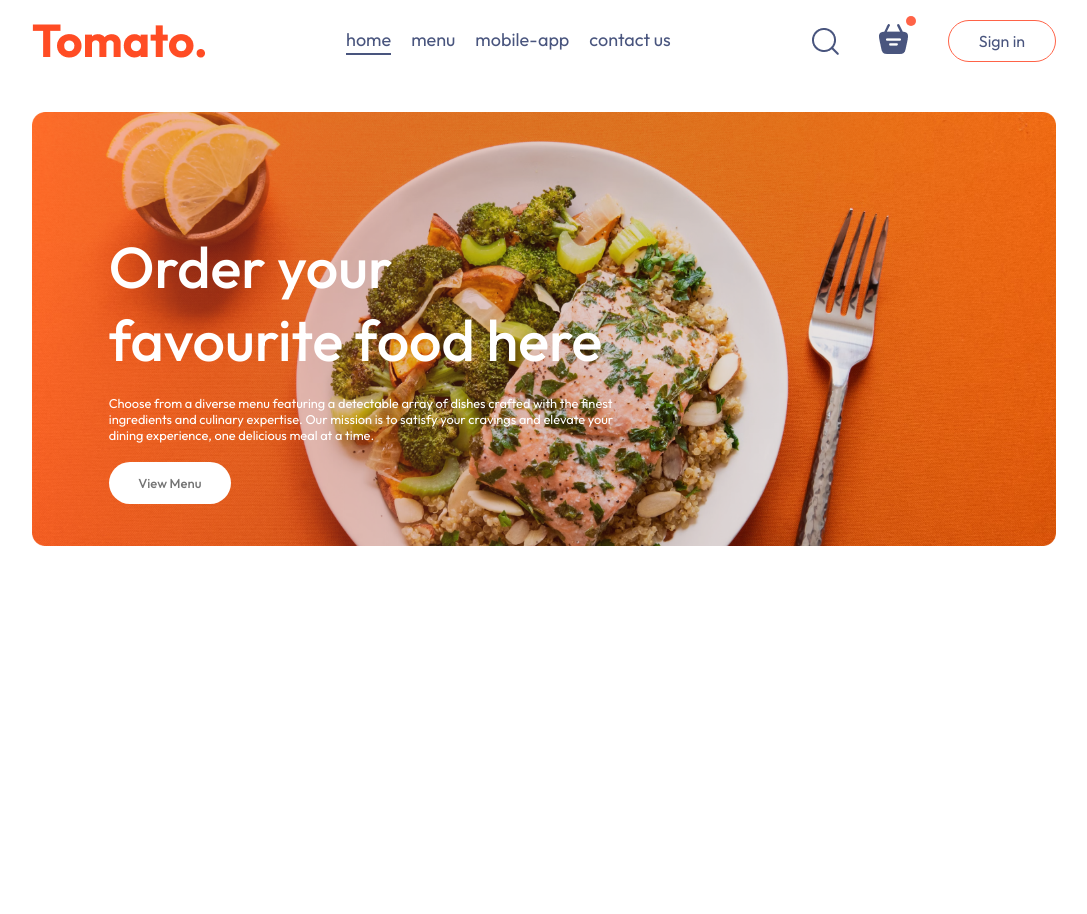
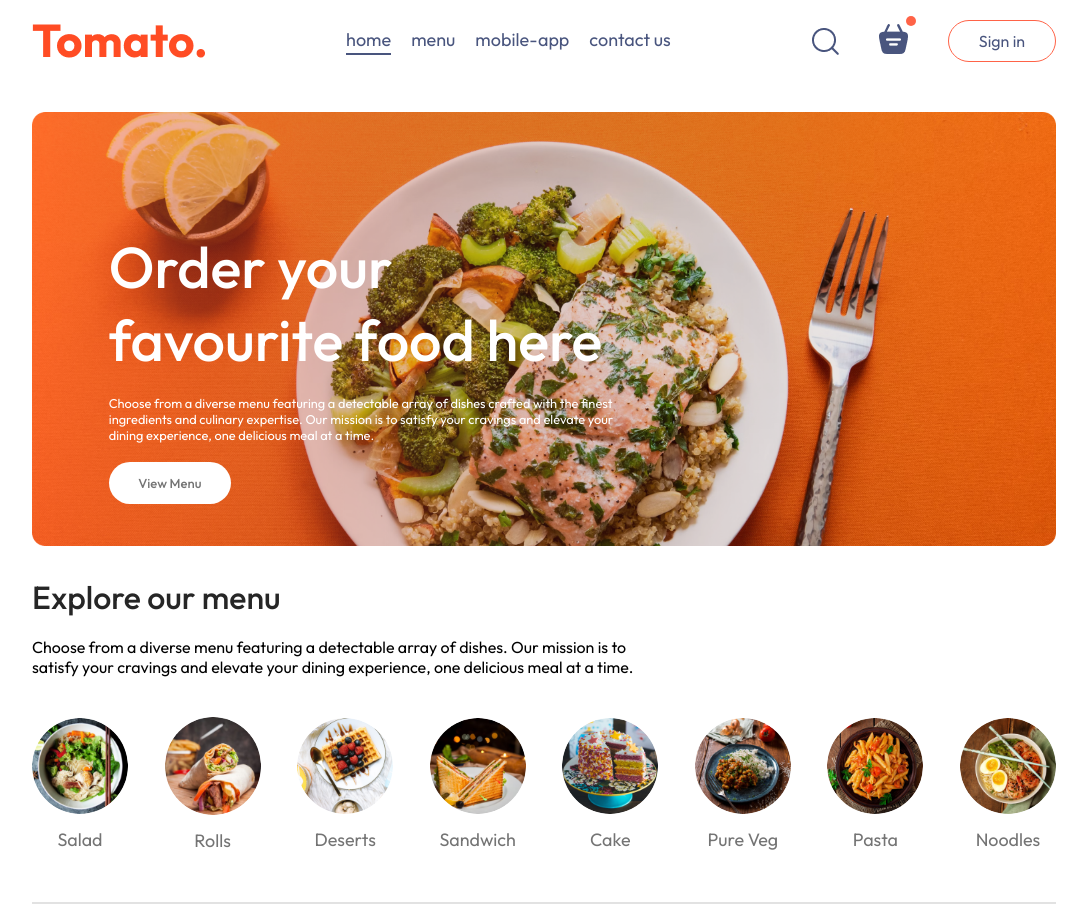
Before and after one commit to jakariahossain24/Food-Delivery-System, a React (Vite) app in the folder frontend/: page / in a window 1280 px wide. Shown: the whole page, without its empty margins (96-1183 px from the left). Before the commit the page ends 800 px from the top, so only its background shows below. Built offline with nearby package versions, Linux system fonts and the light colour scheme.

Commit message:
Exploremenu dynamiclay change when click

```diff
--- /dev/null
+++ b/frontend/src/components/ExploreMenu/ExploreMenu.css
@@ -0,0 +1,48 @@
+.explore-menu{
+    display: flex;
+    flex-direction: column;
+    gap: 20px;
+}
+.explore-menu h1{
+    color: #262626;
+    font-weight: 500;
+}
+.explore-menu-text{
+    max-width: 60%;
+    columns: #808080;
+}
+.explore-menu-list{
+    display: flex;
+    justify-content: space-between;
+    align-items: center;
+    gap: 30px;
+    text-align: center;
+    margin: 20px 0px;
+    overflow-x: scroll;
+}
+.explore-menu-list::-webkit-scrollbar{
+    display: none;
+}
+.explore-menu-list-item img{
+    width: 7.5vw;
+    min-width: 80px;
+    cursor: pointer;
+    border-radius: 50%;
+    transition: 0.2s;
+}
+.explore-menu-list-item p{
+    margin-top: 10px;
+    color:#747474;
+    font-size: max(1.4vw,16px);
+    cursor: pointer;
+}
+.explore-menu hr{
+    margin: 10px 0px;
+    height: 2px;
+    background-color: #e2e2e2;
+    border: none;
+}
+.explore-menu-list-item .active{
+    border: 4px solid tomato;
+    padding: 2px;
+}
--- /dev/null
+++ b/frontend/src/components/ExploreMenu/ExploreMenu.jsx
@@ -0,0 +1,28 @@
+import React from 'react'
+import './ExploreMenu.css'
+import {menu_list} from '../../assets/assets'
+const ExploreMenu = ({category,setCategory}) => {
+  return (
+    <div className="explore-menu" id="explore-menu">
+      <h1>Explore our menu</h1>
+      <p className="explore-menu-text">
+        Choose from a diverse menu featuring a detectable array of dishes. Our
+        mission is to satisfy your cravings and elevate your dining experience,
+        one delicious meal at a time.
+      </p>
+      <div className="explore-menu-list">
+        {menu_list.map((item, index) => {
+          return (
+            <div onClick={()=>setCategory(prev=>prev===item.menu_name.name?"All":item.menu_name)} key={index} className="explore-menu-list-item">
+              <img className={category===item.menu_name?"active":""} src={item.menu_image} alt="" />
+              <p>{item.menu_name}</p>
+            </div>
+          );
+        })}
+      </div>
+      <hr/>
+    </div>
+  );
+};
+
+export default ExploreMenu;
--- a/frontend/src/pages/Home/Home.jsx
+++ b/frontend/src/pages/Home/Home.jsx
@@ -1,11 +1,14 @@
-import React from 'react'
+import React, { useState } from 'react'
 import './Home.css'
 import Header from '../../components/Header/Header';
+import ExploreMenu from '../../components/ExploreMenu/ExploreMenu';
 
 const Home = () => {
+    const [category,setCategory]=useState("All");
   return (
     <div>
        <Header/>
+       <ExploreMenu category={category} setCategory={setCategory}/>
     </div>
   )
 }
```
